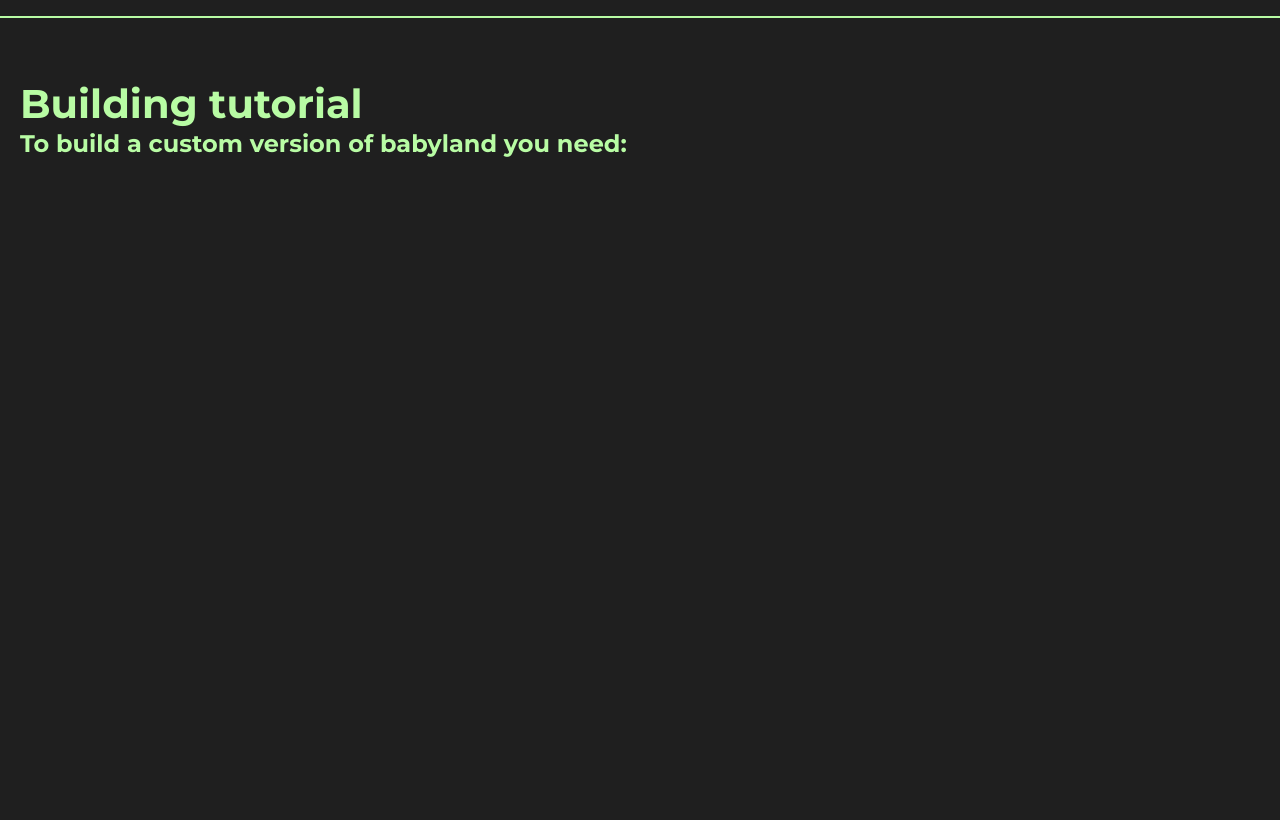
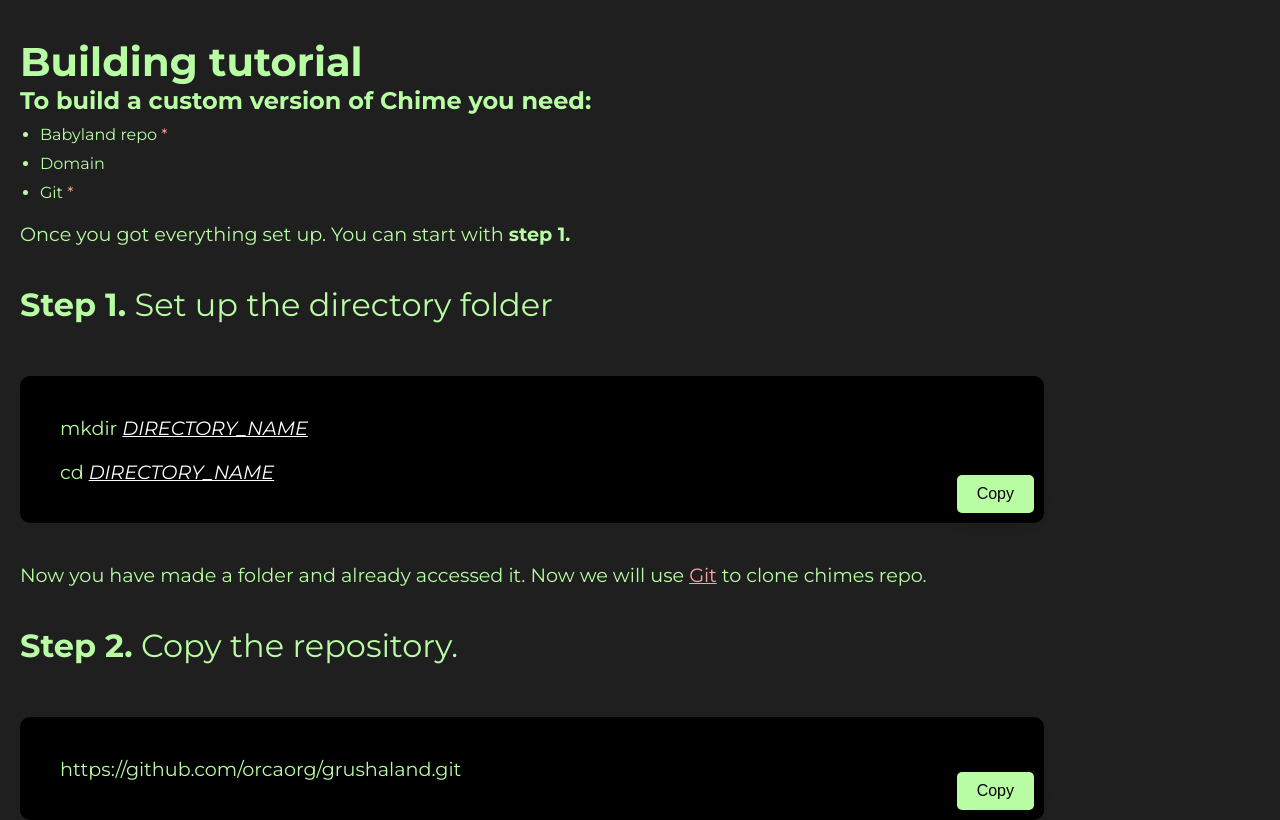
Before and after one commit to orcaorg/chimeop, a plain HTML site: page build.html in a window 1280 px wide. Shown: the part 91-911 px from the top of the page. Before the commit the page ends 800 px from the top, so only its background shows below. Drawn offline with Linux system fonts and the light colour scheme.

Commit message:
Update build.html

```diff
--- a/build.html
+++ b/build.html
@@ -11,58 +11,59 @@
          body {
          font-family: Arial, sans-serif;
          background-color: #1F1F1F;
-         width: 100%; /* Ensures the body takes up the full width */
-         height: 100vh; /* Ensures the body takes up the full height of the viewport */
+         width: 100%;
+         height: 100vh;
          margin: 0;
          padding: 0;
+         display: flex;
+         flex-direction: column;
+         align-items: flex-start;
+         justify-content: flex-start;
          }
          @font-face {
          font-family: 'ABC Ginto Nord Unlicensed Trial Black';
          font-style: normal;
          font-weight: normal;
-         src: local('ABC Ginto Nord Unlicensed Trial Black'), url('abcgintonordblack') format('woff');
+         src: url('abcgintonordblack.woff') format('woff');
          }
          @font-face {
          font-family: 'gg sans Bold';
          font-style: normal;
          font-weight: normal;
-         src: local('gg sans Bold'), url('gg sans Bold.woff') format('woff');
+         src: url('gg-sans-Bold.woff') format('woff');
          }
          @font-face {
          font-family: 'gg sans Normal Regular';
          font-style: normal;
          font-weight: normal;
-         src: local('gg sans Normal Regular'), url('gg sans Regular.woff') format('woff');
+         src: url('gg-sans-Regular.woff') format('woff');
          }
          @font-face {
          font-family: 'gg sans Medium Regular';
          font-style: normal;
          font-weight: normal;
-         src: local('gg sans Medium Regular'), url('gg sans Medium.woff') format('woff');
+         src: url('gg-sans-Medium.woff') format('woff');
          }
          @font-face {
          font-family: 'gg sans SemiBold Regular';
          font-style: normal;
          font-weight: normal;
-         src: local('gg sans SemiBold Regular'), url('gg sans Semibold.woff') format('woff');
+         src: url('gg-sans-Semibold.woff') format('woff');
          }
          .logo {
-         width: 200px; /* Adjust logo size */
-         height: auto; /* Maintain aspect ratio */
-         margin-left: 20px; /* Space between logo and next images */
-         margin-top: 20px;
-         margin-bottom: 15px;
+         width: 200px;
+         height: auto;
+         margin: 20px;
          }
          h1, h2 {
          font-family: "Montserrat", sans-serif;
          font-weight: bold;
          font-size: 2.5rem;
          color: #b8fca4;
-         margin-left: 20px;
+         margin: 0 20px;
+         }
+         h1 {
          margin-top: 20px;
-         position: fixed;
-         top: 150px;
-         margin-bottom: 20px;
          }
          .horizontal-line {
          width: 100%;
@@ -72,8 +73,84 @@
          margin: 0;
          }
          .text-1 {
-         top: 200px;
          font-size: 1.5rem;
+         margin-left: 20px;
+         }
+         ul {
+         margin: 0;
+         padding-left: 40px;
+         color: #b8fca4;
+         }
+         li {
+         margin-top: 10px;
+         font-family: "Montserrat", sans-serif;
+         }
+         span {
+         color: #fca4a4;
+         }
+         .additional-text {
+         color: #b8fca4;
+         font-size: 1.2rem;
+         margin-left: 20px;
+         margin-top: 20px;
+         }
+         .step1 {
+         color: #b8fca4;
+         font-size: 2rem;
+         margin-left: 20px;
+         margin-top: 20px;
+         }
+         bold {
+         font-weight: bold;
+         }
+         p {
+         font-family: "Montserrat", sans-serif;
+         color: #b8fca4;
+         font-size: 1.2rem;
+         margin-left: 20px;
+         margin-top: 20px;
+         }
+         .console {
+         background-color: black;
+         color: white;
+         padding: 20px;
+         margin: 20px;
+         border-radius: 10px;
+         width: 80%;
+         height: 300px;
+         box-sizing: border-box;
+         position: relative; /* Needed for positioning the button inside the console */
+         }
+         .editable {
+         font-style: italic;
+         text-decoration: underline;
+         display: inline;
+         color: white;
+         padding: 0;
+         background: none;
+         border: none;
+         outline: none;
+         cursor: text;
+         }
+         /* Button inside console */
+         .copy-button {
+         position: absolute;
+         bottom: 10px;
+         right: 10px;
+         background-color: #b8fca4;
+         color: black;
+         border: none;
+         padding: 10px 20px;
+         font-size: 1rem;
+         cursor: pointer;
+         border-radius: 5px;
+         box-shadow: 0 5px 15px rgba(0, 0, 0, 0.3);
+         }
+         .copy-button:hover {
+         background-color: #a7e68f;
+         }
+         .redirect {
+         color: #fca4a4;
          }
       </style>
    </head>
@@ -81,6 +158,74 @@
       <img class="logo" src="/glogo.png" alt="Logo">
       <hr class="horizontal-line">
       <h1 class="main-text">Building tutorial</h1>
-      <h2 class="text-1">To build a custom version of babyland you need:</h2>
+      <h2 class="text-1">To build a custom version of Chime you need:</h2>
+      <ul>
+         <li>Babyland repo <span>*</span></li>
+         <li>Domain</li>
+         <li>Git <span>*</span></li>
+      </ul>
+      <p class="additional-text">
+         Once you got everything set up. You can start with
+         <bold>step 1.</bold>
+      </p>
+      <p class="step1">
+         <bold>Step 1.</bold>
+         Set up the directory folder
+      </p>
+      <div class="console">
+         <p>mkdir <span class="editable" contenteditable="true" id="directory-name">DIRECTORY_NAME</span></p>
+         <p>cd <span class="editable" contenteditable="true" id="directory-name2">DIRECTORY_NAME</span></p>
+         <button class="copy-button" id="copy-button">Copy</button>
+      </div>
+      <p>Now you have made a folder and already accessed it. Now we will use <a href="https://git-scm.com/" target="_blank" class="redirect">Git</a> to clone chimes repo.</p>
+      <p class="step1">
+         <bold>Step 2.</bold>
+         Copy the repository.
+      </p>
+      <div class="console">
+         <p>https://github.com/orcaorg/grushaland.git</p>
+         <button class="copy-button" id="copy-button2">Copy</button>
+      </div>
+      <script>
+         const directoryName1 = document.getElementById('directory-name');
+         const directoryName2 = document.getElementById('directory-name2');
+         const copyButton1 = document.getElementById('copy-button');
+         const copyButton2 = document.getElementById('copy-button2');
+
+         // Update the commands dynamically when the user changes the text in the editable span
+         directoryName1.addEventListener('input', function() {
+            directoryName2.textContent = directoryName1.textContent;
+         });
+
+         // Copy command function for the first button
+         copyButton1.addEventListener('click', function() {
+            // Get the current directory name
+            const directoryName = directoryName1.textContent;
+
+            // Construct the commands
+            const commands = `mkdir ${directoryName}\ncd ${directoryName}`;
+
+            // Create a temporary textarea to copy the text to the clipboard
+            const tempTextArea = document.createElement('textarea');
+            tempTextArea.value = commands;
+            document.body.appendChild(tempTextArea);
+            tempTextArea.select();
+            document.execCommand('copy');
+            document.body.removeChild(tempTextArea);
+         });
+
+         // Copy command function for the second button
+         copyButton2.addEventListener('click', function() {
+            // Copy the repository URL directly to the clipboard
+            const repoUrl = 'https://github.com/orcaorg/chime.git';
+
+            const tempTextArea = document.createElement('textarea');
+            tempTextArea.value = repoUrl;
+            document.body.appendChild(tempTextArea);
+            tempTextArea.select();
+            document.execCommand('copy');
+            document.body.removeChild(tempTextArea);
+         });
+      </script>
    </body>
 </html>
```
